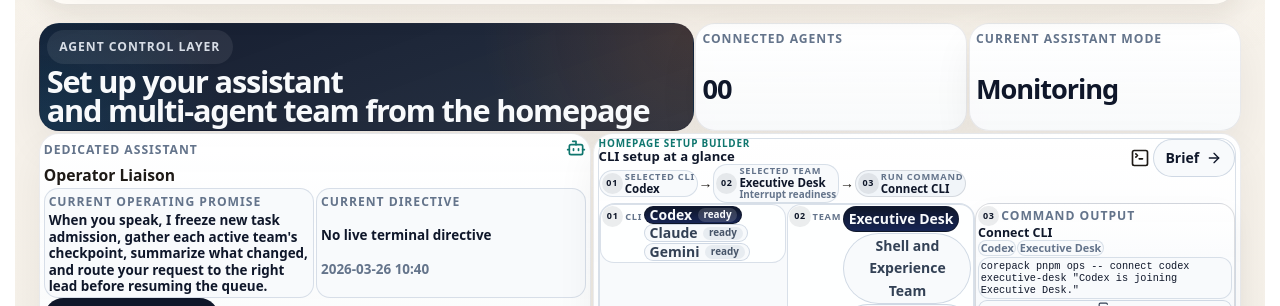
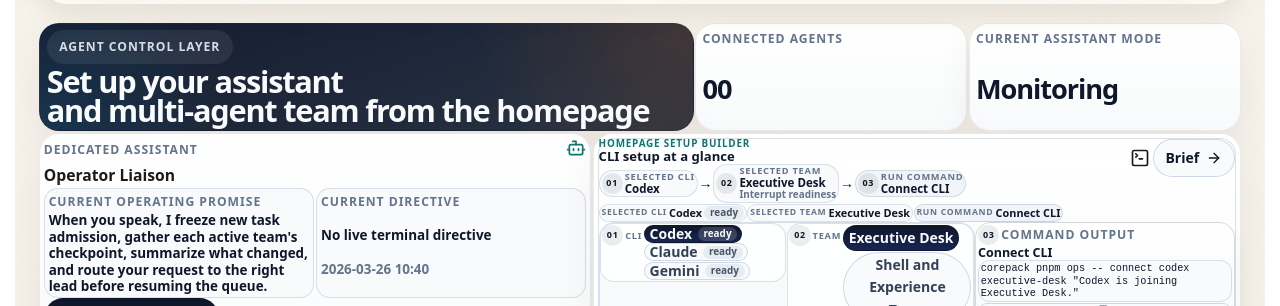
Before and after one commit to GongJae00/research-pages, a Next.js app in the folder apps/web/: page /en in a window 1280 px wide. Shown: the part 1540-1846 px from the top of the page. Built offline with nearby package versions, Linux system fonts and the light colour scheme; no server answers.

Commit message:
Autonomy batch 1625: shell-experience

```diff
--- a/apps/web/src/components/homepage-agent-control-section.module.css
+++ b/apps/web/src/components/homepage-agent-control-section.module.css
@@ -313,6 +313,49 @@
   margin-top: 0;
 }
 
+.setupHeaderSummary {
+  display: flex;
+  flex-wrap: wrap;
+  align-items: center;
+  gap: 0.04rem;
+  margin-top: 0.04rem;
+}
+
+.setupHeaderSummaryItem {
+  display: inline-flex;
+  align-items: center;
+  gap: 0.14rem;
+  min-width: 0;
+  min-height: 1.1rem;
+  padding: 0.07rem 0.12rem;
+  border: 1px solid rgba(203, 213, 225, 0.72);
+  border-radius: 999px;
+  background: rgba(248, 250, 252, 0.92);
+}
+
+.setupHeaderSummaryItem strong {
+  min-width: 0;
+  color: #0f172a;
+  font-size: 0.68rem;
+  line-height: 1.1;
+  overflow-wrap: anywhere;
+}
+
+.setupHeaderSummaryItemAccent {
+  border-color: rgba(15, 23, 42, 0.14);
+  background: rgba(241, 245, 249, 0.98);
+}
+
+.setupHeaderSummaryLabel {
+  color: #64748b;
+  font-size: 0.54rem;
+  font-weight: 800;
+  letter-spacing: 0.08em;
+  line-height: 1;
+  text-transform: uppercase;
+  white-space: nowrap;
+}
+
 .setupFlowChip {
   display: inline-flex;
   align-items: center;
@@ -962,29 +1005,6 @@
 
 .nextCommandLabelRow .metaLabel {
   line-height: 1;
-}
-
-.nextCommandContext {
-  color: #64748b;
-  font-size: 0.68rem;
-  font-weight: 700;
-  line-height: 1.1;
-}
-
-.nextCommandMetaRow {
-  display: flex;
-  flex-wrap: wrap;
-  gap: 0.06rem;
-}
-
-.nextCommandMetaRow .nextCommandContext {
-  display: inline-flex;
-  align-items: center;
-  min-height: 1rem;
-  padding: 0.04rem 0.1rem;
-  border: 1px solid rgba(203, 213, 225, 0.72);
-  border-radius: 999px;
-  background: rgba(248, 250, 252, 0.92);
 }
 
 .nextCommandLead strong {
--- a/apps/web/src/components/homepage-agent-control-section.tsx
+++ b/apps/web/src/components/homepage-agent-control-section.tsx
@@ -480,6 +480,27 @@ export function HomepageAgentControlSection({
                     <span className={styles.setupFlowSequence}>{setupFlowTitle}</span>
                   </div>
                 )}
+                {selectedProvider && selectedTeam && nextSetupCommand ? (
+                  <div className={styles.setupHeaderSummary} aria-label={copy.activeSetup}>
+                    <span className={styles.setupHeaderSummaryItem}>
+                      <span className={styles.setupHeaderSummaryLabel}>{copy.selectedCli}</span>
+                      <strong>{selectedProvider.label}</strong>
+                      <span
+                        className={`${styles.inlineStatusBadge} ${getProviderStatusClass(selectedProvider.status)}`}
+                      >
+                        {getProviderStatusLabel(locale, selectedProvider.status)}
+                      </span>
+                    </span>
+                    <span className={styles.setupHeaderSummaryItem}>
+                      <span className={styles.setupHeaderSummaryLabel}>{copy.selectedTeamLabel}</span>
+                      <strong>{selectedTeam.name}</strong>
+                    </span>
+                    <span className={`${styles.setupHeaderSummaryItem} ${styles.setupHeaderSummaryItemAccent}`}>
+                      <span className={styles.setupHeaderSummaryLabel}>{copy.runCommandLabel}</span>
+                      <strong>{nextSetupCommand.title}</strong>
+                    </span>
+                  </div>
+                ) : null}
               </div>
               <div className={styles.setupHeaderActions}>
                 <div className={styles.panelHeadIcon}>
@@ -504,10 +525,6 @@ export function HomepageAgentControlSection({
                         <span className={styles.metaLabel}>{setupOutputLabel}</span>
                       </div>
                       <strong>{nextSetupCommand.title}</strong>
-                      <div className={styles.nextCommandMetaRow}>
-                        <span className={styles.nextCommandContext}>{selectedProvider?.label ?? "-"}</span>
-                        <span className={styles.nextCommandContext}>{selectedTeam?.name ?? "-"}</span>
-                      </div>
                     </div>
                   </div>
                   <div className={styles.nextCommandMain}>
```
